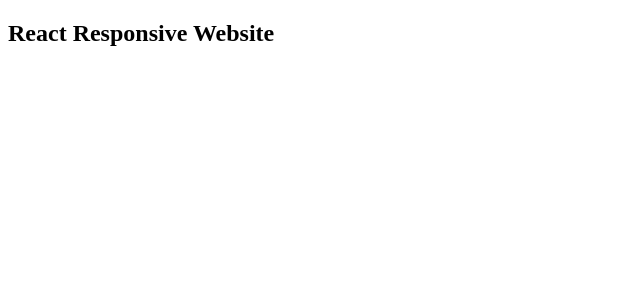
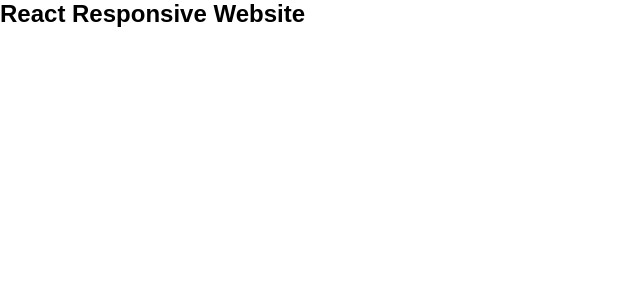
Before and after one commit to varan5/basic-responsive-website-react, a React (Create React App) app: page / in a window 1280 px wide. Shown: the top 300 px of the page, without its empty margins (0-640 px from the left). Built offline with nearby package versions, Linux system fonts and the light colour scheme.

Commit message:
Navbar component added

```diff
--- a/package.json
+++ b/package.json
@@ -8,6 +8,7 @@
     "@testing-library/user-event": "^12.1.10",
     "react": "^17.0.2",
     "react-dom": "^17.0.2",
+    "react-icons": "^4.2.0",
     "react-scripts": "4.0.3",
     "web-vitals": "^1.0.1"
   },
--- a/src/App.css
+++ b/src/App.css
@@ -0,0 +1,6 @@
+* {
+  box-sizing: border-box;
+  margin: 0;
+  padding: 0;
+  font-family: 'PT Sans', sans-serif;
+}
```
Also changed, not shown: src/components/Navbar/Navbar.js (added, +13 -0 lines), src/components/Navbar/Navbar.css (added), 2 other files (tests, documents, lock files or other folders).
